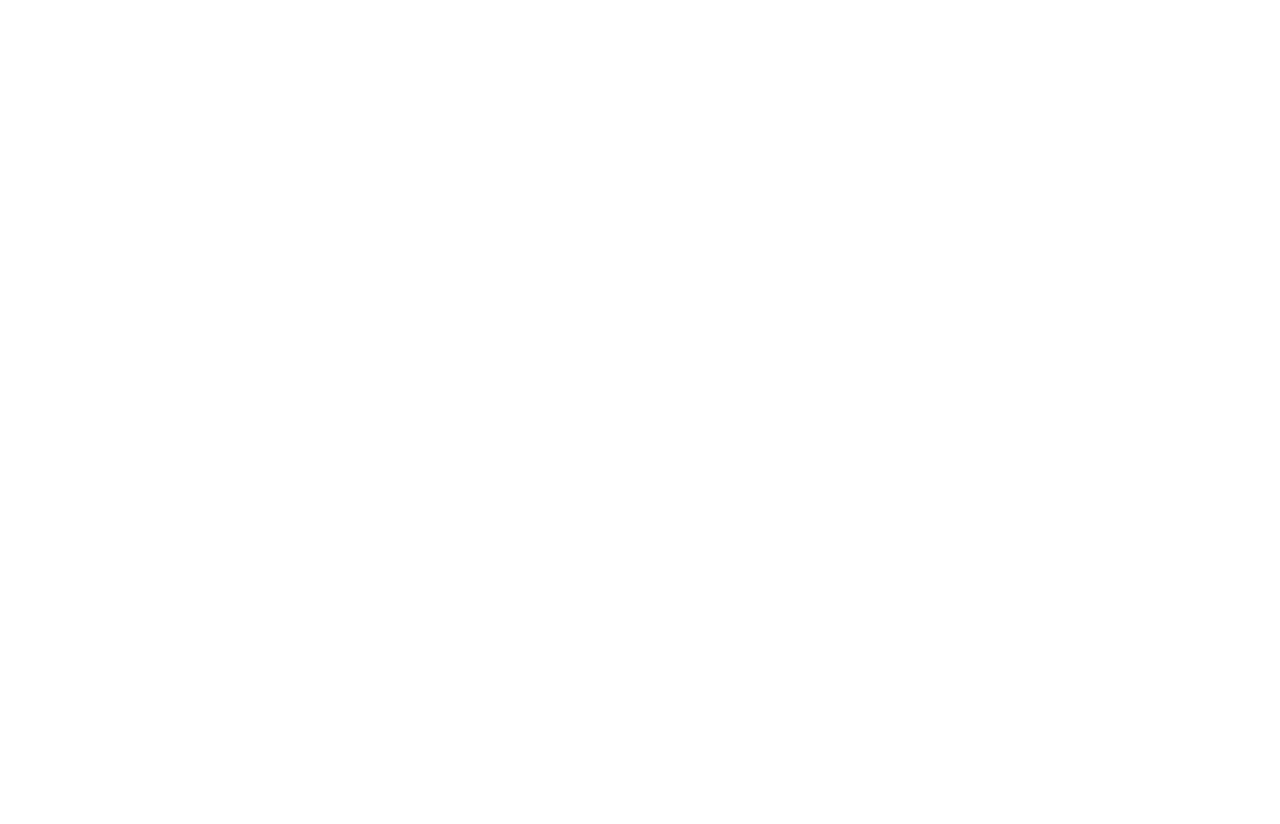
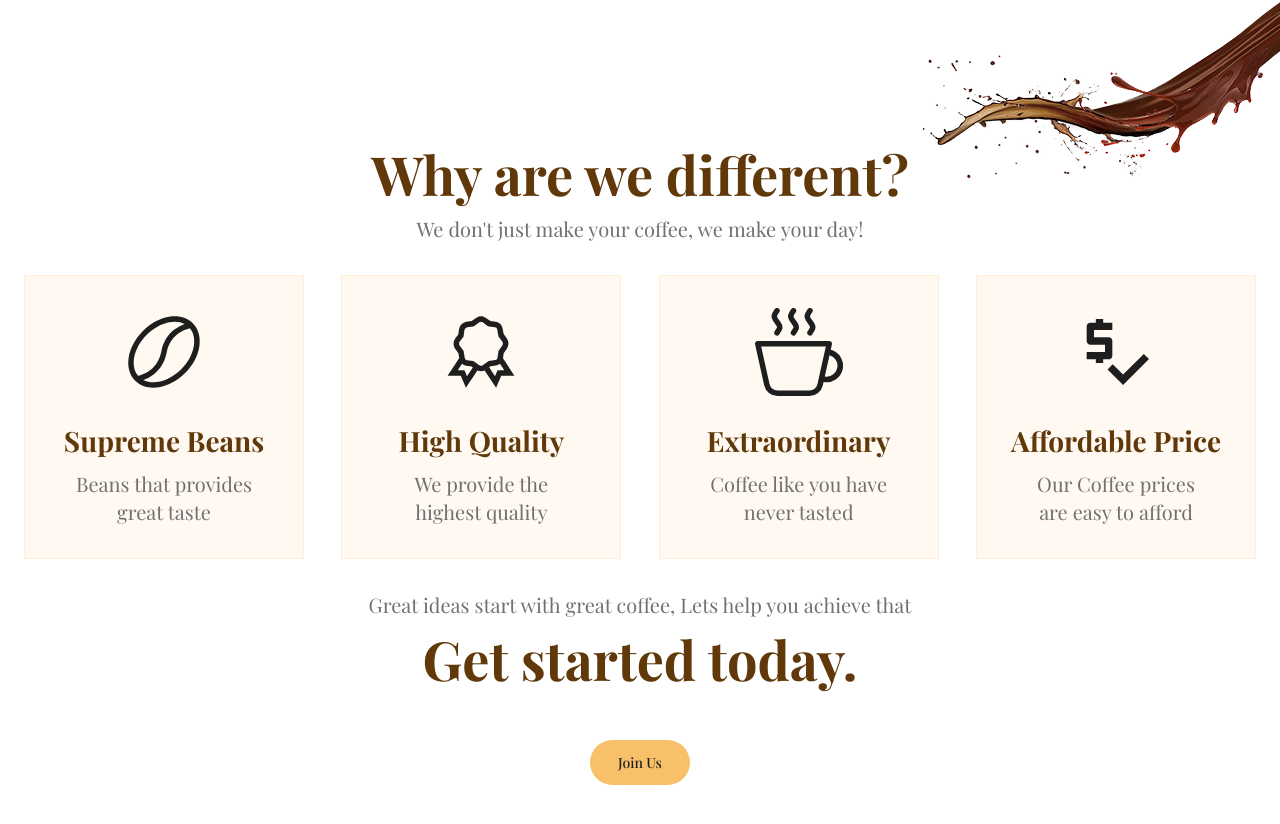
Before and after one commit to codexmish/-Bean-SceneN, a Next.js app: page / in a window 1280 px wide. Shown: the part 1997-2821 px from the top of the page. Before the commit the page ends 2051 px from the top, so only its background shows below. Built offline with nearby package versions, Linux system fonts and the light colour scheme; a web font is replaced by a local one.

Commit message:
differsent section added

```diff
--- /dev/null
+++ b/src/app/components/Different.jsx
@@ -0,0 +1,67 @@
+import React from "react";
+import CommonHead from "./common/CommonHead";
+import CommonDifferent from "./common/CommonDifferent";
+import { PiCoffeeBean } from "react-icons/pi";
+import { LiaCertificateSolid } from "react-icons/lia";
+import { BsCupHot } from "react-icons/bs";
+import { MdOutlinePriceCheck } from "react-icons/md";
+import blast from "../images/coffee_blast_right.png";
+import Image from "next/image";
+
+const Different = () => {
+  return (
+    <>
+      <section className="relative w-full pb-21">
+        <div className="absolute right-0 top-[-200px]">
+          <Image src={blast} alt="" />
+        </div>
+        <div className="main mt-15 lg:mt-20 container px-6 lg:px-o">
+          <CommonHead
+            head={"Why are we different?"}
+            pp={"We don't just make your coffee, we make your day!"}
+          />
+
+          <div className="flex flex-wrap items-center justify-center gap-8 lg:gap-0 lg:justify-between mt-8 mb-8">
+            <CommonDifferent
+              icon={<PiCoffeeBean />}
+              head={"Supreme Beans"}
+              text={"Beans that provides great taste"}
+            />
+
+            <CommonDifferent
+              icon={<LiaCertificateSolid />}
+              head={"High Quality"}
+              text={"We provide the highest quality"}
+            />
+
+            <CommonDifferent
+              icon={<BsCupHot />}
+              head={"Extraordinary "}
+              text={"Coffee like you have never tasted"}
+            />
+
+            <CommonDifferent
+              icon={<MdOutlinePriceCheck />}
+              head={"Affordable Price"}
+              text={"Our Coffee prices are easy to afford"}
+            />
+          </div>
+
+          <div className="flex flex-col items-center">
+            <CommonHead
+              pp={
+                "Great ideas start with great coffee, Lets help you achieve that"
+              }
+            />
+            <CommonHead head={"Get started today."} />
+            <div className="mt-6 lg:mt-10 sin-button cursor-pointer w-[100px] h-[45px] flex items-center justify-center bg-theme text-sm text-text-black hover:text-white font-medium font-playfair rounded-full">
+              Join Us
+            </div>
+          </div>
+        </div>
+      </section>
+    </>
+  );
+};
+
+export default Different;
--- a/src/app/page.jsx
+++ b/src/app/page.jsx
@@ -2,6 +2,7 @@ import React from 'react'
 import Banner from './components/Banner'
 import Discover from './components/Discover'
 import Enjoy from './components/Enjoy'
+import Different from './components/Different'
 
 const page = () => {
   return (
@@ -9,6 +10,7 @@ const page = () => {
     <Banner/>
     <Discover/>
     <Enjoy/>
+    <Different/>
 
     </>
   )
```
Also changed, not shown: src/app/images/coffee_blast_right.png (added).
